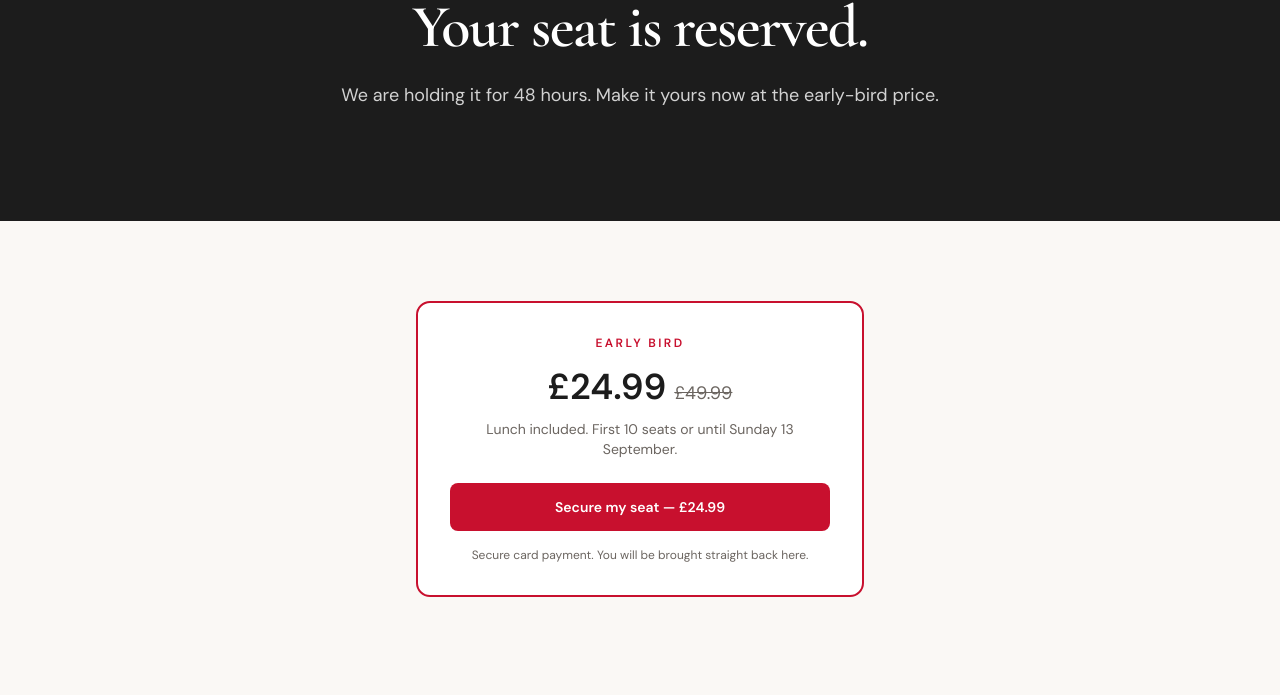
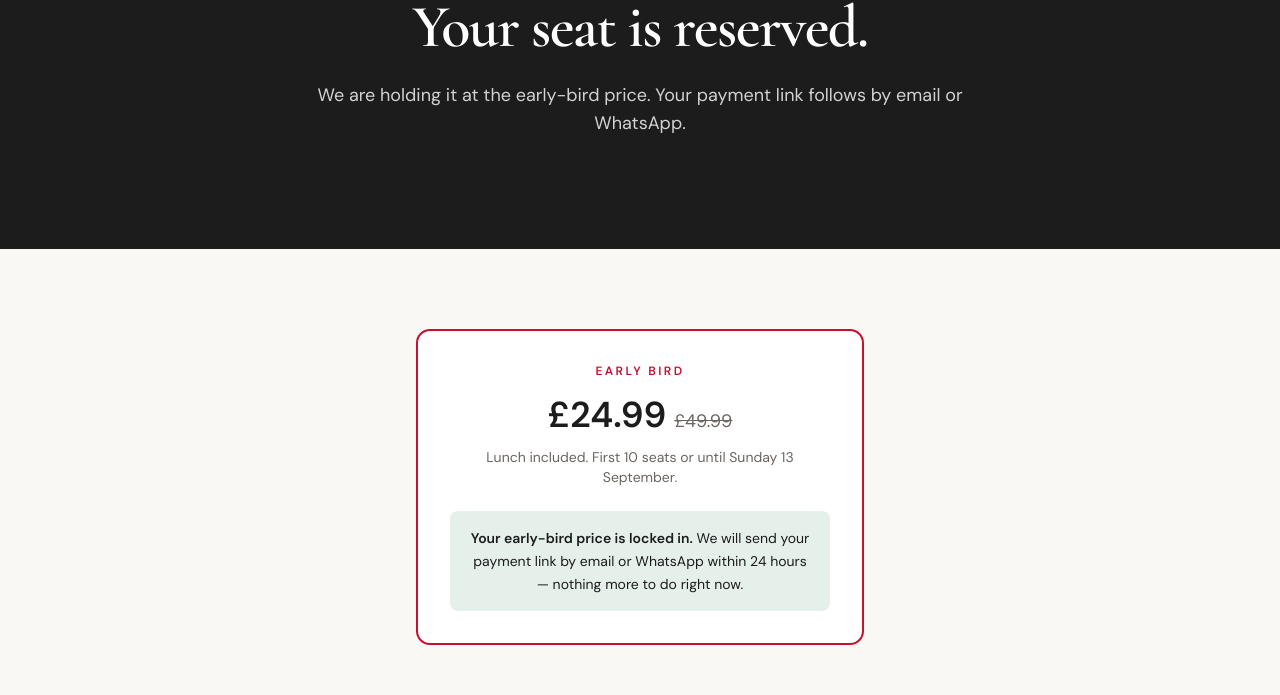
Before and after one commit to jamesprosper270888/african-development-institute, a Next.js app: page /events/you-are-not-alone/thank-you in a window 1280 px wide. Shown: the part 215-910 px from the top of the page. Built offline with nearby package versions, Linux system fonts and the light colour scheme; no server answers.

Commit message:
fix(events): hide early-bird pay button until the GHL checkout exists (unknown GHL URL served the membership checkout)
Co-Authored-By: Claude Fable 5 <noreply@anthropic.com>

```diff
--- a/src/app/(marketing)/events/you-are-not-alone/thank-you/page.tsx
+++ b/src/app/(marketing)/events/you-are-not-alone/thank-you/page.tsx
@@ -49,7 +49,9 @@ export default async function ThankYouPage({
                 ? `We will see you on ${EVENT.dateLong} at ${EVENT.venue.name}, ${EVENT.venue.town}. A confirmation is on its way to your inbox.`
                 : member
                   ? `We will confirm your membership and send the details a week before ${EVENT.dateShort}. Nothing to pay.`
-                  : `We are holding it for 48 hours. Make it yours now at the early-bird price.`}
+                  : EVENT.tickets.earlyBirdReady
+                    ? `We are holding it for 48 hours. Make it yours now at the early-bird price.`
+                    : `We are holding it at the early-bird price. Your payment link follows by email or WhatsApp.`}
             </p>
           </div>
         </Container>
@@ -72,6 +74,8 @@ export default async function ThankYouPage({
                 Lunch included. First {EVENT.pricing.earlyBirdSeats} seats or
                 until {EVENT.pricing.earlyBirdUntilLabel}.
               </p>
+              {EVENT.tickets.earlyBirdReady ? (
+                <>
                   <a
                     href={EVENT.tickets.earlyBirdUrl}
                     className="mt-6 inline-flex h-12 w-full items-center justify-center rounded-md bg-adi-red px-6 text-sm font-semibold text-white transition-colors hover:bg-adi-red/90"
@@ -81,6 +85,14 @@ export default async function ThankYouPage({
                   <p className="mt-4 text-xs text-muted-foreground">
                     Secure card payment. You will be brought straight back here.
                   </p>
+                </>
+              ) : (
+                <p className="mt-6 rounded-md bg-adi-green/10 p-4 text-sm leading-relaxed">
+                  <strong>Your early-bird price is locked in.</strong> We will
+                  send your payment link by email or WhatsApp within 24 hours
+                  &mdash; nothing more to do right now.
+                </p>
+              )}
             </div>
           </Container>
         </Section>
--- a/src/lib/email/templates/event-reserve-confirmation.tsx
+++ b/src/lib/email/templates/event-reserve-confirmation.tsx
@@ -49,6 +49,7 @@ export function EventReserveConfirmation({
                   {formatGBP(EVENT.pricing.earlyBird)} (standard price{" "}
                   {formatGBP(EVENT.pricing.standard)}), lunch included.
                 </Text>
+                {EVENT.tickets.earlyBirdReady ? (
                 <Button
                   href={EVENT.tickets.earlyBirdUrl}
                   style={{
@@ -61,6 +62,11 @@ export function EventReserveConfirmation({
                 >
                   Secure my seat — {formatGBP(EVENT.pricing.earlyBird)}
                 </Button>
+                ) : (
+                  <Text>
+                    We will send your payment link separately within 24 hours.
+                  </Text>
+                )}
                 <Text style={{ fontSize: 13, color: "#6b6560" }}>
                   We hold reservations for 48 hours. If you have questions,
                   just reply — Pam or Marcia will answer personally.
--- a/src/lib/event-config.ts
+++ b/src/lib/event-config.ts
@@ -37,6 +37,9 @@ export const EVENT = {
   // TODO(James): create the £24.99 early-bird checkout in GHL and set its
   // thank-you redirect to `${APP_URL}/events/you-are-not-alone/thank-you?paid=1`.
   tickets: {
+    // Set true ONLY once the £24.99 page exists in GHL. Until then an unknown GHL
+    // page URL silently serves the membership checkout, so the button is hidden.
+    earlyBirdReady: false,
     earlyBirdUrl:
       "https://pay.africandevelopmentinstitute.com/you-are-not-alone-early-bird",
     standardUrl:
```
Lines whose indentation alone changed are shown as unchanged.
